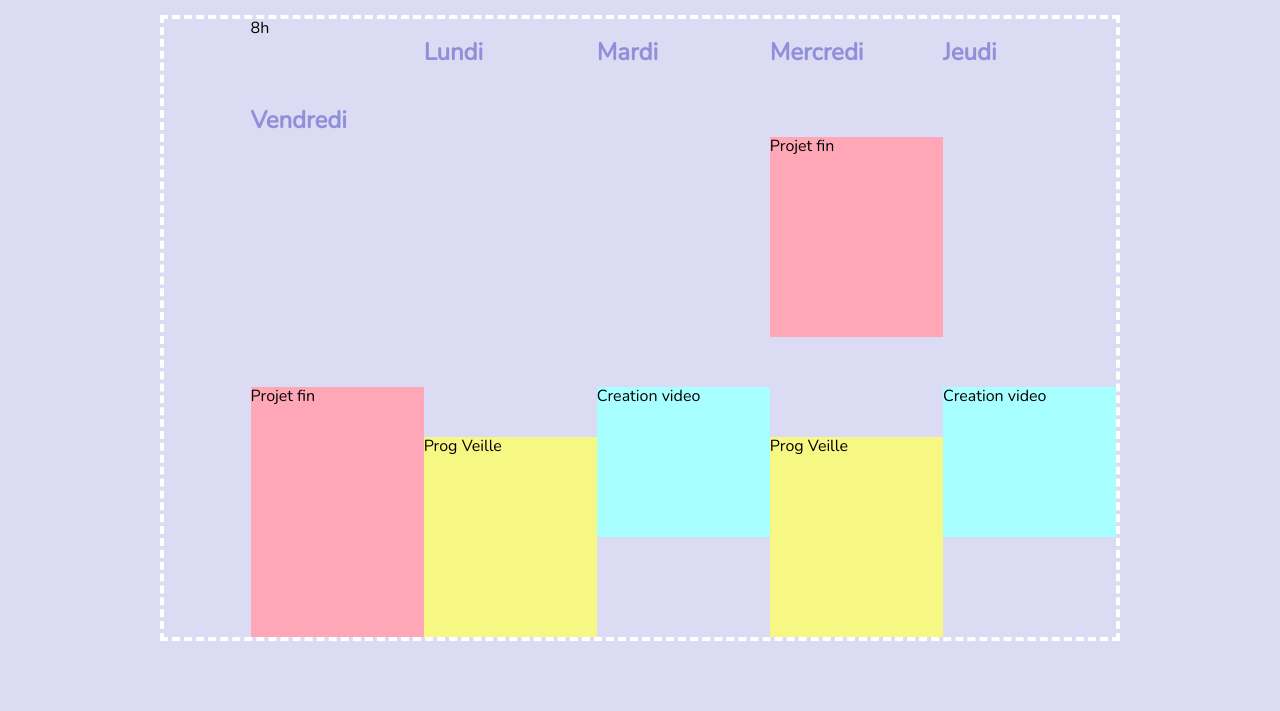
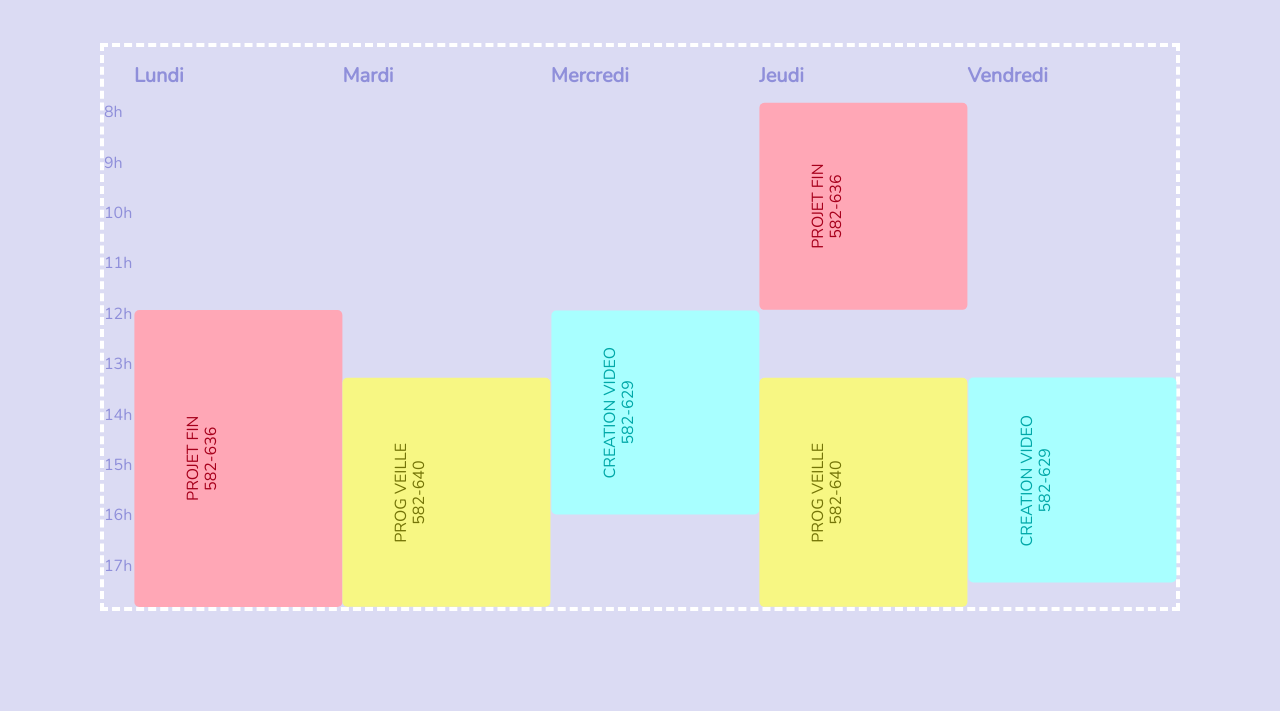
Before and after one commit to stphnied/exercice04, a plain HTML site: page index.htm in a window 1280 px wide. Shown: the part 152-863 px from the top of the page. Before the commit the page ends 800 px from the top, so only its background shows below. Drawn offline with nearby package versions, Linux system fonts and the light colour scheme.

Commit message:
Exercice complete

```diff
--- a/index.htm
+++ b/index.htm
@@ -13,50 +13,56 @@
 <body>
     <header>
         <h1>Stephanie Dang</h1>
-        <h2>Session Hivers 2020</h2>
+        <h2>Session Hiver 2020</h2>
         <h3>Collège de Maisonneuve</h3>
     </header>
     <main id="horaire">
+        <!-- Heures -->
+        <div class="heures">
+            <div class="heure">8h</div>
+            <div class="heure">9h</div>
+            <div class="heure">10h</div>
+            <div class="heure">11h</div>
+            <div class="heure">12h</div>
+            <div class="heure">13h</div>
+            <div class="heure">14h</div>
+            <div class="heure">15h</div>
+            <div class="heure">16h</div>
+            <div class="heure">17h</div>
+        </div>
 
-        <div id="colonneHeure">
-        </div>
-                <!-- Heures -->
-                <div>8h</div>
-                <!-- <div>9h</div>
-                <div>10h</div>
-                <div>11h</div>
-                <div>12h</div>
-                <div>13h</div>
-                <div>14h</div>
-                <div>15h</div>
-                <div>16h</div>
-                <div>17h</div> -->
+        <!-- days -->
+        <div class="days">
             <!-- Lundi -->
             <div class="day">
                 <h2>Lundi</h2>
             </div>
-        <div id="projet1">Projet fin</div>
             <!-- Mardi -->
             <div class="day">
                 <h2>Mardi</h2>
             </div>
-        <div id=progVeille1>Prog Veille</div>
             <!-- Mercredi -->
             <div class="day">
                 <h2>Mercredi</h2>
             </div>
-        <div id="video1">Creation video</div>
             <!-- Jeudi -->
             <div class="day">
                 <h2>Jeudi</h2>
             </div>
-        <div id="projet2">Projet fin</div>
-        <div id="progVeille2">Prog Veille</div>
             <!-- Vendredi -->
             <div class="day">
                 <h2>Vendredi</h2>
             </div>
-        <div id="video2">Creation video</div>
+        </div>
+
+        <div class="courses">
+            <div id="projet1" class="course"><p>Projet fin <br> 582-636</p> </div>
+            <div id=progVeille1 class="course"><p>Prog Veille<br> 582-640</p> </div>
+            <div id="video1" class="course"><p>Creation video<br> 582-629</p> </div>
+            <div id="projet2" class="course"><p>Projet fin<br> 582-636</p> </div>
+            <div id="progVeille2" class="course"><p>Prog Veille<br> 582-640</p> </div>
+            <div id="video2" class="course"><p> Creation video<br> 582-629</p></div>
+        </div>
 
     </main>
 </body>
--- a/sass/_horaire.scss
+++ b/sass/_horaire.scss
@@ -4,7 +4,7 @@
 }
 
 body {
-    width: 75vw;
+    width: 100vw;
     margin: 0 auto;
     background:$color_purple;
 }
@@ -13,52 +13,136 @@ header {
      text-align: center;
      text-transform: uppercase;
      color: darken($color_purple,50%);
+     h1,h2,h3{
+        font-size: 0.75rem;
+    }
     }
 
-#colonneHeure {
-    grid-row : 1/13;
-    // background: rgb(201, 201, 201);
-}
-
-.day {
+.day,.heures {
    color: darken($color_purple, 20%);
 }
 
+
 #horaire {
+    margin: 0 auto;
+    // max-width: 75vw;
     display: grid;
-        // background: rgb(201, 201, 201);
-        border: 4px dashed white;
+    height: 70vh;
+    font-size: 0.7rem;
+    border: 4px dashed white;
     // Grid-template : grid-temp-row / grid-temp-columns
-    grid-template: 1fr repeat(11,50px)/ 0.5fr repeat(5,1fr);
+    grid-template-rows: 1fr 11fr;
+    grid-template-columns: 30px 5fr;
+    grid-template-areas: " . days"
+                         " heures courses";
+    grid-gap: 0px;
 
+    .days {
+        display: grid;
+        grid-area: days;
+        grid-template-columns: repeat(5,1fr);
+        grid-template-rows: 1fr;
+        .day{
+            // text-align: center;
+            font-size: 0.5rem;
+            &:hover {
+                color: darken($color_purple,50%);
+            }
+        }
+    }
+
+    .heures {
+        display: grid;
+        grid-area: heures;
+        grid-template-columns: 1fr;
+        grid-template-rows: repeat(10,1fr);
+    }
+
+    .courses {
+        display: grid;
+        grid-area: courses;
+        grid-template-columns: repeat(5,1fr);
+    }
+     .course {
+         border-radius: 5px;
+         text-transform: uppercase;
+         writing-mode: vertical-rl;
+         transform: rotate(-180deg);
+         text-align: center;
+     }
     // COURS
     #projet1 {
         background: $color_pink;
         // grid area : grid-row-start / grid-column-start / grid-row-end/ grid-column-end;
-        grid-area: 8/2/14/2;
+        grid-area: 6/1/11/1;
+        color: darken($color_pink,50%);
     }
     #progVeille1 {
         background: $color_yellow;
-        grid-area: 9/3/14/3;
+        grid-area: 7/2/11/2;
+        color: darken($color_yellow,50%);
     }
 
     #video1 {
         background: $color_cyan;
-        grid-area: 8/4/11/4;
+        grid-area: 6/3/9/3;
+        color: darken($color_cyan,50%);
     }
 
     #projet2 {
         background: $color_pink;
-        grid-area: 3/5/7/5;
+        grid-area: 1/4/6/4;
+        color: darken($color_pink,50%);
     }
 
     #progVeille2 {
         background: $color_yellow;
-        grid-area: 9/5/14/5;
+        grid-area: 7/4/11/4;
+        color: darken($color_yellow,50%);
     }
 
     #video2 {
         background: $color_cyan;
-        grid-area: 8/6/11/6;
+        grid-area: 7/5/10/5;
+        color: darken($color_cyan,50%);
     }
 }
+
+// Desktop
+@media screen and (min-width:767px) {
+
+    header {
+        h1,h2,h3{
+            font-size: 1rem;
+        }
+    }
+
+    #horaire {
+        font-size: 1rem;
+        margin: 25px 25px;
+    }
+
+    .day {
+        // width: 75%;
+        h2 {
+            font-size: 1.25rem;
+        }
+    }
+
+    .course {
+        p{
+           margin: auto 50px;
+       }
+    }
+}
+
+@media screen and (min-width:992px) {
+
+    header {
+        font-size: 2rem;
+    }
+
+    #horaire {
+        margin: 100px 100px;
+    }
+}
```
Also changed, not shown: css/style.css, 1 other file. Lines whose indentation alone changed are shown as unchanged.
